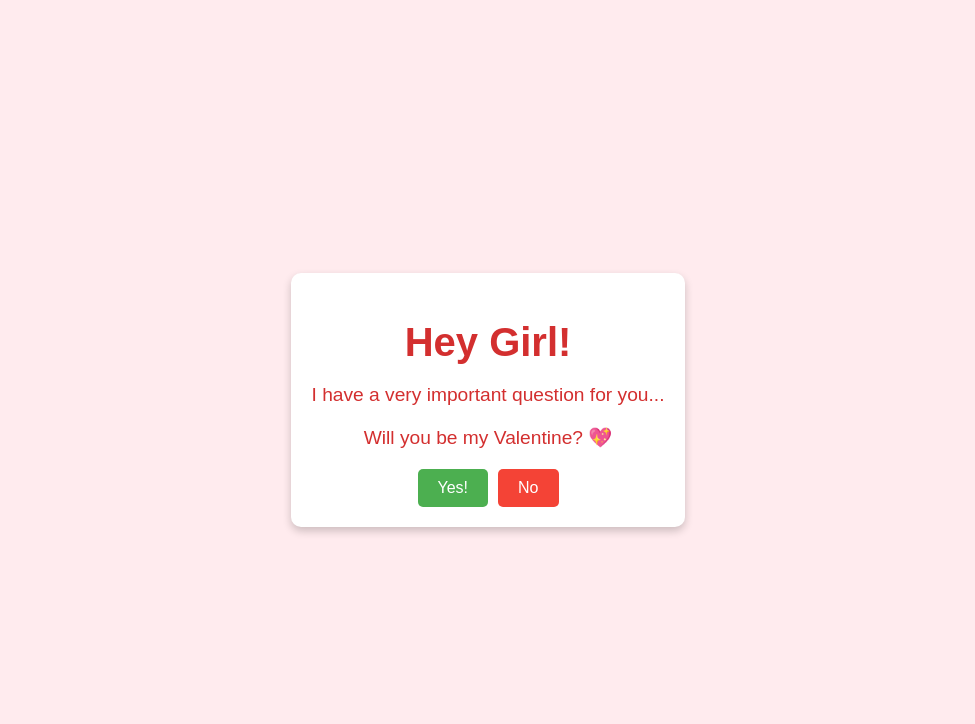
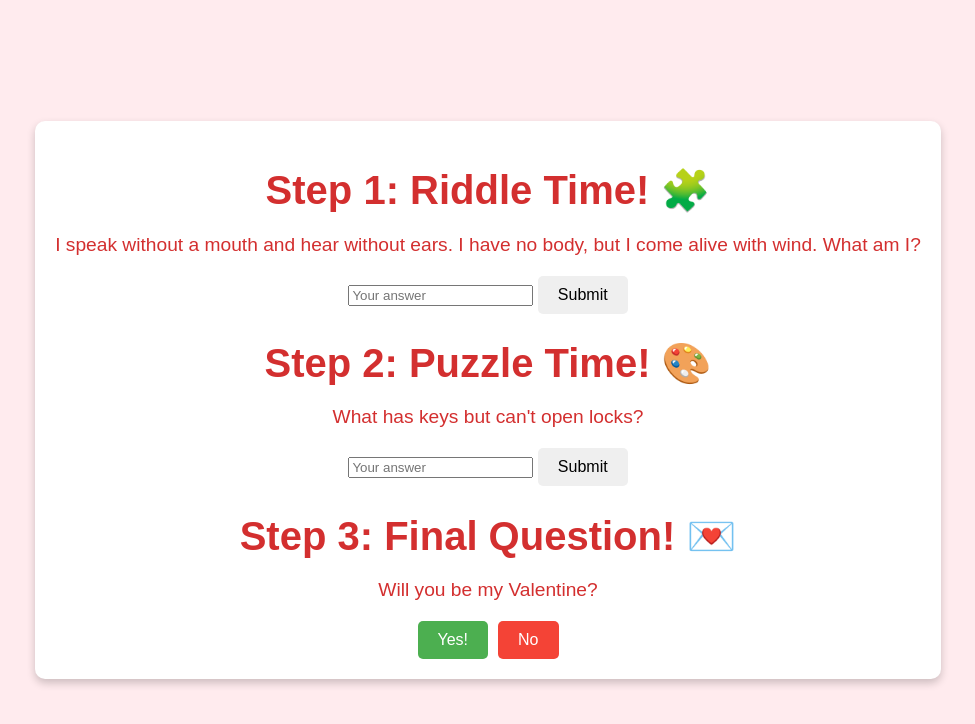
Before and after one commit to abelt23/will_u_be, a plain HTML site: page index.html in a window 1280 px wide. Shown: the whole page, without its empty margins (152-1127 px from the left). Drawn offline with nearby package versions, Linux system fonts and the light colour scheme.

Commit message:
Update index.html

```diff
--- a/index.html
+++ b/index.html
@@ -3,18 +3,31 @@
 <head>
   <meta charset="UTF-8">
   <meta name="viewport" content="width=device-width, initial-scale=1.0">
-  <title>Will You Be My Valentine?</title>
+  <title>Valentine's Treasure Hunt 💖</title>
   <link rel="stylesheet" href="styles.css">
   <script src="https://cdn.jsdelivr.net/npm/canvas-confetti@1.5.1/dist/confetti.browser.min.js"></script>
 </head>
 <body>
   <div class="container">
-    <h1>Hey Girl!</h1>
-    <p>I have a very important question for you...</p>
-    <p>Will you be my Valentine? 💖</p>
-    <div class="buttons">
-      <button id="yes-button">Yes!</button>
-      <button id="no-button">No</button>
+    <div id="step1" class="step">
+      <h1>Step 1: Riddle Time! 🧩</h1>
+      <p>I speak without a mouth and hear without ears. I have no body, but I come alive with wind. What am I?</p>
+      <input type="text" id="answer1" placeholder="Your answer">
+      <button id="submit1">Submit</button>
+    </div>
+    <div id="step2" class="step hidden">
+      <h1>Step 2: Puzzle Time! 🎨</h1>
+      <p>What has keys but can't open locks?</p>
+      <input type="text" id="answer2" placeholder="Your answer">
+      <button id="submit2">Submit</button>
+    </div>
+    <div id="step3" class="step hidden">
+      <h1>Step 3: Final Question! 💌</h1>
+      <p>Will you be my Valentine?</p>
+      <div class="buttons">
+        <button id="yes-button">Yes!</button>
+        <button id="no-button">No</button>
+      </div>
     </div>
   </div>
   <script src="app.js"></script>
```
